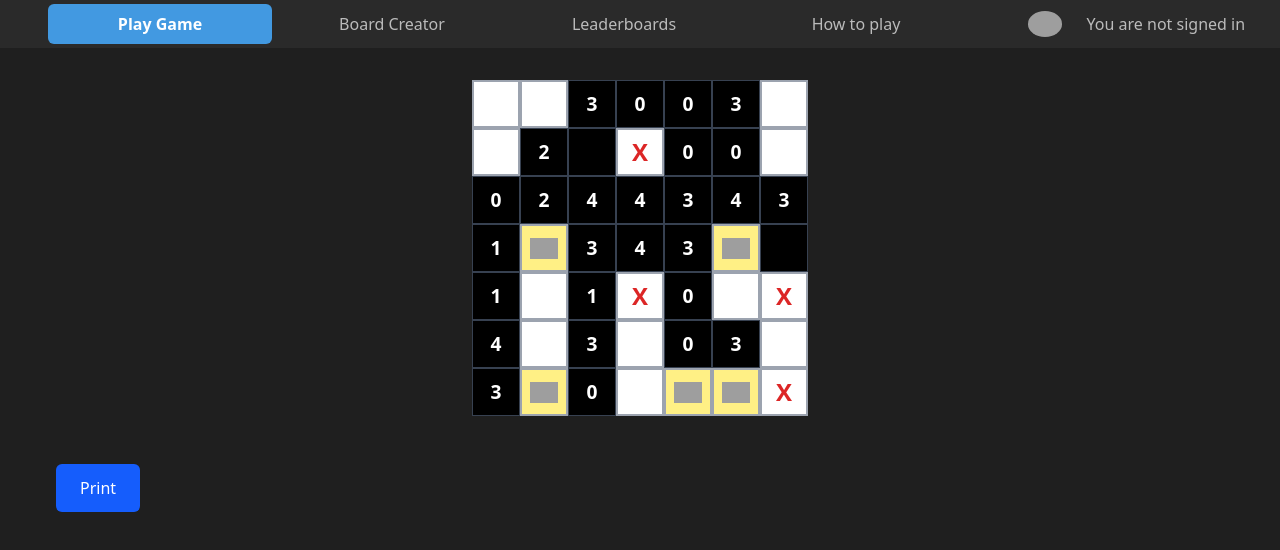
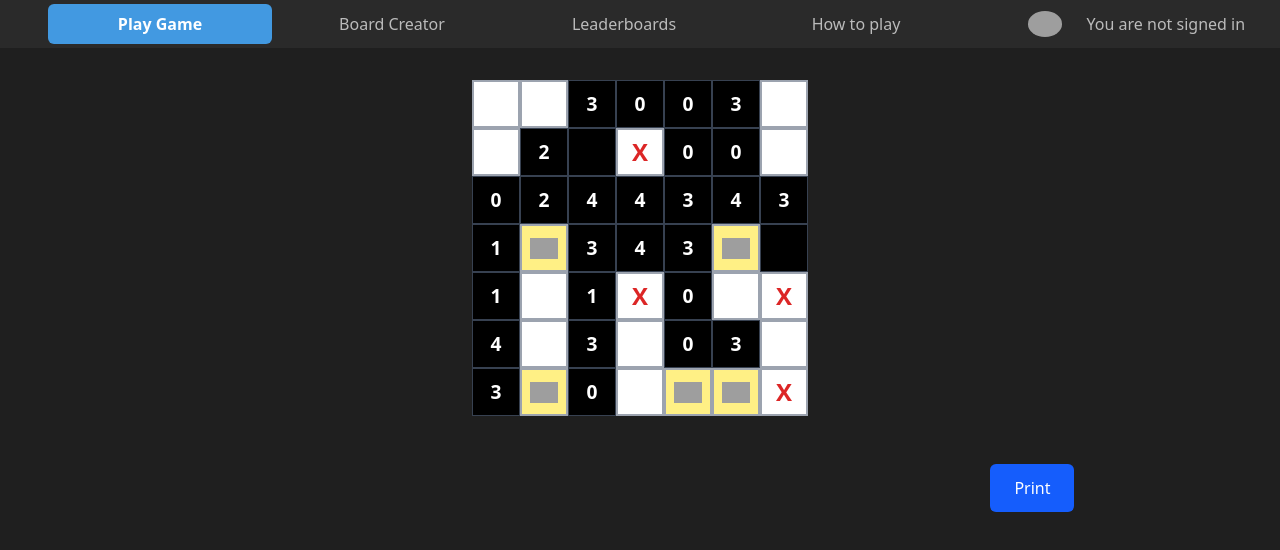
Before and after one commit to Viiico/Akari, a Nuxt app: page /Game in a window 1280 px wide. Shown: the top 550 px of the page. Built offline with nearby package versions, Linux system fonts and the light colour scheme; grey boxes are pictures that could not be loaded.

Commit message:
Pozycja print

```diff
--- a/app/pages/Game.vue
+++ b/app/pages/Game.vue
@@ -17,7 +17,7 @@
             </div>
                 <div class="mt-8 flex flex-wrap gap-3 justify">
                     <button @click="printDiv('board')"
-                        class="px-6 py-3 bg-blue-600 hover:bg-blue-700 text-white font-medium rounded-md transition-colors disabled:bg-gray-500">
+                        class="button px-6 py-3 bg-blue-600 hover:bg-blue-700 text-white font-medium rounded-md transition-colors disabled:bg-gray-500">
                         Print
                     </button>
             </div>
@@ -150,4 +150,10 @@ function printDiv(divName: string) {
     max-width: 1200px;
     margin: 0 auto;
 }
+.button{
+    position: relative;
+    left:80%;
+}
+
+
 </style>
```
